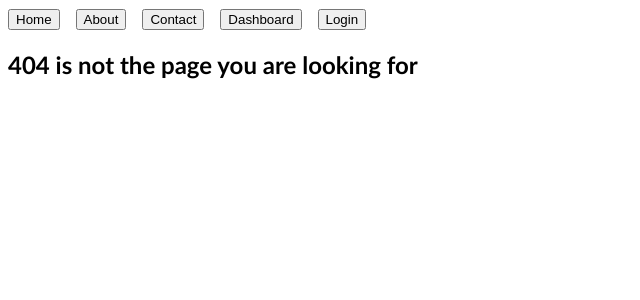
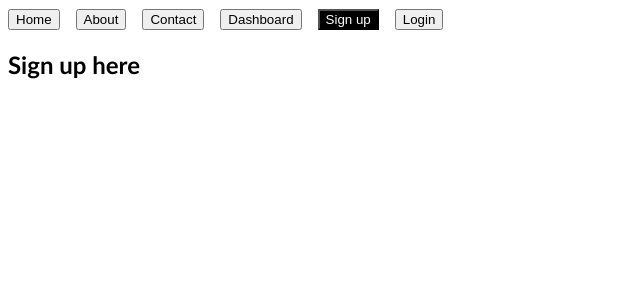
Before and after one commit to codeballet/lexicon-240902-react-router, a React (Vite) app: page /signup in a window 1280 px wide. Before the commit this address had no page. Shown: the top 300 px of the page, without its empty margins (0-640 px from the left). Built offline with nearby package versions, Linux system fonts and the light colour scheme.

Commit message:
feat: Add Signup component

```diff
--- a/src/components/Nav.tsx
+++ b/src/components/Nav.tsx
@@ -21,6 +21,9 @@ export function Nav({ loggedIn, setLoggedIn }: INavProps): ReactElement {
             <NavLink className="nav__link" to="/dashboard">
                 <button className="nav__button">Dashboard</button>
             </NavLink>
+            <NavLink className="nav__link" to="/signup">
+                <button className="nav__button">Sign up</button>
+            </NavLink>
             <button
                 className="nav__button"
                 onClick={() => setLoggedIn(!loggedIn)}
--- /dev/null
+++ b/src/pages/Signup.tsx
@@ -0,0 +1,9 @@
+import { ReactElement } from "react";
+
+export function Signup(): ReactElement {
+    return (
+        <>
+            <h2 className="signup">Sign up here</h2>
+        </>
+    );
+}
--- a/src/pages/UserProfile.tsx
+++ b/src/pages/UserProfile.tsx
@@ -1,6 +1,7 @@
+import { ReactElement } from "react";
 import { useParams } from "react-router-dom";
 
-export function UserProfile() {
+export function UserProfile(): ReactElement {
     const params = useParams();
     return (
         <>
--- a/src/pages/index.ts
+++ b/src/pages/index.ts
@@ -5,5 +5,6 @@ export * from "./Home";
 export * from "./Notfound";
 export * from "./Oldhome";
 export * from "./Settings";
+export * from "./Signup";
 export * from "./Stats";
 export * from "./UserProfile";
--- a/src/router.tsx
+++ b/src/router.tsx
@@ -12,6 +12,7 @@ import {
     Notfound,
     Oldhome,
     Settings,
+    Signup,
     Stats,
     UserProfile,
 } from "./pages";
@@ -27,6 +28,7 @@ export const router = createBrowserRouter(
                 <Route path="stats" element={<Stats />} />
             </Route>
             <Route path="old-home" element={<Oldhome />} />
+            <Route path="signup" element={<Signup />}></Route>
             <Route path="user/:id" element={<UserProfile />} />
             <Route path="*" element={<Notfound />} />
         </Route>
```
